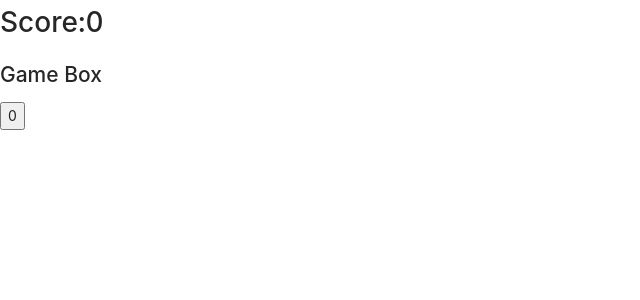
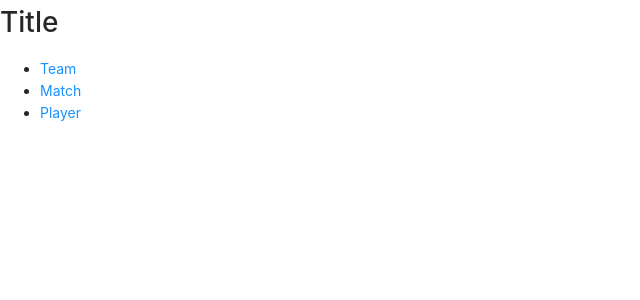
Before and after one commit to JeongYujae/React-basic, a React (Create React App) app: page / in a window 1280 px wide. Shown: the top 300 px of the page, without its empty margins (0-640 px from the left). Built offline with nearby package versions, Linux system fonts and the light colour scheme.

Commit message:
routing ver1

```diff
--- a/package.json
+++ b/package.json
@@ -12,6 +12,7 @@
     "prop-types": "^15.8.1",
     "react": "^18.2.0",
     "react-dom": "^18.2.0",
+    "react-router-dom": "5",
     "react-scripts": "5.0.1",
     "web-vitals": "^2.1.0"
   },
--- /dev/null
+++ b/src/App8.js
@@ -0,0 +1,68 @@
+import React from "react";
+import { BrowserRouter,Link, Route, NavLink } from "react-router-dom";
+const App8 = () =>{
+    return(
+    <BrowserRouter>
+        <div>
+            <h1>Title</h1>
+
+            <ul>
+            {/* 리로딩이 안되고 주소가 바뀌게 해줌 */}
+
+            <li> <Link to="/team/">Team</Link> </li>
+            <li> <NavLink to="/match/" activeStyle={special_style}>Match</NavLink> </li>
+            <li> <Link to="/player/">Player</Link> </li>
+
+
+            </ul>
+            {/* exact={true} -> /about 이나 /about/team 하면 같이 렌더링이 됨 이를 방지해주는 코드*/}
+            <Route exact={true} path="/team/" component={Team}/>
+            <Route path="/match/" component={Match}/>
+            <Route path="/player/" component={Player}/>
+
+
+        </div>
+    </BrowserRouter>
+
+    )
+}
+
+const special_style={
+    backgroundColor: 'green'}
+
+
+
+//해당 주소에 접속할떄만 보여지게 하고 싶을때 routing 사용
+
+//3가지 인자를 받을 수 있음(history, location, match)
+const Team = ({history, location, match}) =>{
+    return(
+        <div>
+            <h2>
+                TEAM
+            </h2>
+        </div>
+    )
+}
+
+const Match = () =>{
+    return(
+        <div>
+            <h2>
+                MATCH
+            </h2>
+        </div>
+    )
+}
+
+const Player = () =>{
+    return(
+        <div>
+            <h2>
+                PLAYER
+            </h2>
+        </div>
+    )
+}
+
+export default App8
--- a/src/index.js
+++ b/src/index.js
@@ -13,11 +13,12 @@ import App4 from 'App4';
 import App5 from 'App5';
 import App6 from 'App6'
 import APP7 from 'App7';
+import App8 from 'App8'
 
 const root = ReactDOM.createRoot(document.getElementById('root'));
 root.render(
   <React.StrictMode>
-    <APP7/>
+    <App8/>
   </React.StrictMode>
 );
 
```
Also changed, not shown: 1 other file (tests, documents, lock files or other folders).
